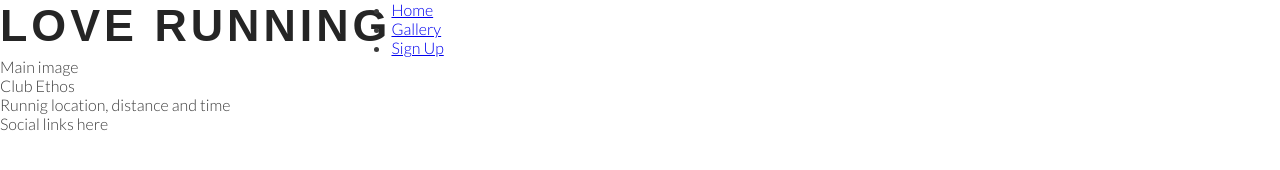
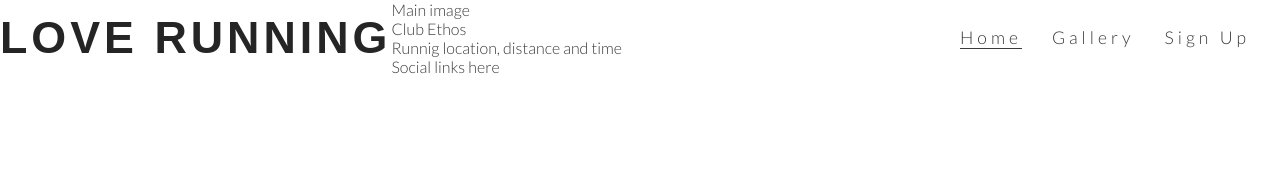
Before and after one commit to Kay13051976/love-running, a plain HTML site: page index.html in a window 1280 px wide. Drawn offline with Linux system fonts and the light colour scheme; a web font is replaced by a local one.

Commit message:
syle navigation links

```diff
--- a/assets/css/style.css
+++ b/assets/css/style.css
@@ -27,3 +27,33 @@ h2 {
     float: left;
     font-size: 280%;
 }
+
+#menu {
+    font-size: 110%;
+    letter-spacing: 4px;
+}
+
+#menu,
+#logo {
+    line-height: 75px;
+}
+
+#menu li {
+    float: right;
+    list-style-type: none;
+    margin-right: 30px;
+
+}
+
+#menu a {
+    text-decoration: none;
+    color: inherit;
+}
+
+#menu a:hover {
+    border-bottom: 1px solid #3a3a3a;
+}
+
+.active {
+    border-bottom: 1px solid #3a3a3a;
+}
--- a/index.html
+++ b/index.html
@@ -16,15 +16,15 @@
             <h1 id="logo">Love Running</h1>
         </a>
         <nav>
-            <ul>
-                <li><a href="index.html">Home
+            <ul id="menu">
+                <li><a href="index.html">Sign Up
 
                     </a></li>
                 <li><a href="index.html">Gallery
 
                     </a></li>
                 <li>
-                    <a href="index.html">Sign Up
+                    <a href="index.html" class="active">Home
 
                     </a>
                 </li>
```
